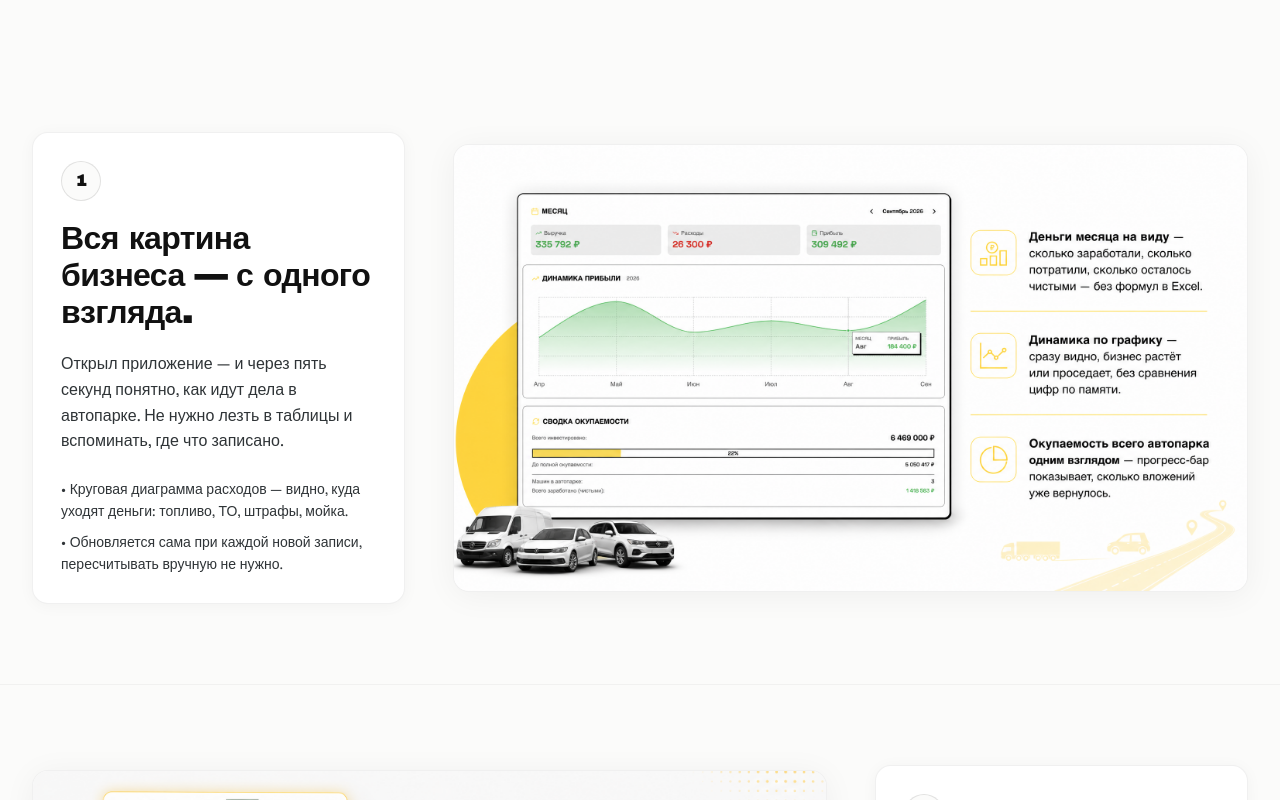
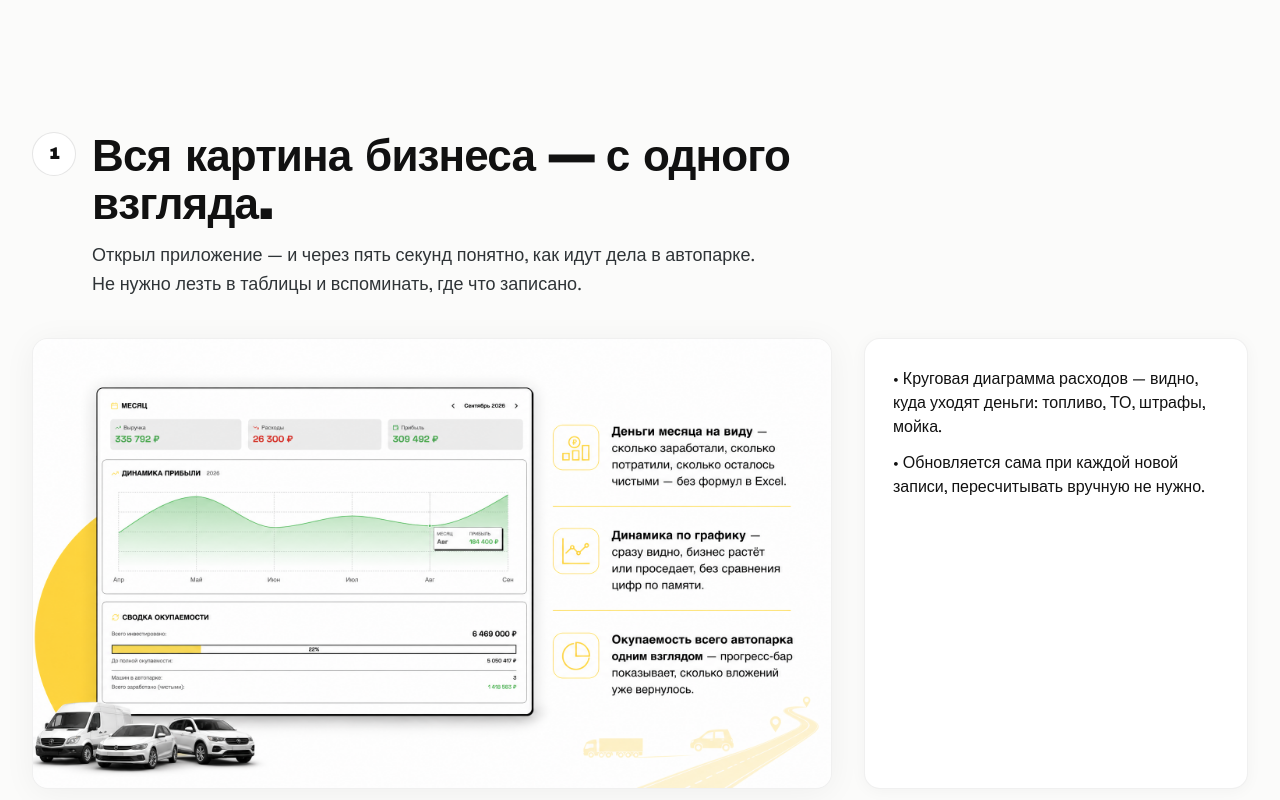
Before and after one commit to Vegass027/demo-car-rent, a React (Vite) app: page /landing in a window 1280 px wide. Shown: the part 660-1460 px from the top of the page. Built offline with nearby package versions, Linux system fonts and the light colour scheme; no server answers.

Commit message:
refactor: full-width title at top, large image 8/12 with side card 4/12 for bullets

```diff
--- a/src/components/landing/FeatureBlock.tsx
+++ b/src/components/landing/FeatureBlock.tsx
@@ -1,6 +1,5 @@
 import { motion } from 'framer-motion'
 import { type ReactNode } from 'react'
-import { cn } from '@/lib/utils'
 
 interface FeatureBlockProps {
   id: string
@@ -28,50 +27,44 @@ export function FeatureBlock({
   return (
     <section
       id={id}
-      className="mx-auto w-full max-w-7xl px-4 py-12 md:px-8 md:py-20 scroll-mt-20"
+      className="mx-auto w-full max-w-[1400px] px-4 py-12 md:px-8 md:py-20 scroll-mt-20"
     >
-      <div
-        className={cn(
-          'grid items-center gap-8 md:gap-12',
-          'grid-cols-1 md:grid-cols-12',
-          imagePosition === 'left' && 'md:[&>*:first-child]:order-2'
-        )}
-      >
-        {/* Текст — 4/12, в карточке */}
+      {/* Заголовок + описание — полная ширина сверху */}
+      <div className="grid grid-cols-1 md:grid-cols-12 gap-8 md:gap-10 mb-8 md:mb-10">
         <motion.div
-          initial={{ opacity: 0, y: 24 }}
+          initial={{ opacity: 0, y: 20 }}
           whileInView={{ opacity: 1, y: 0 }}
           viewport={{ once: true, amount: 0.3 }}
           transition={{ duration: 0.6, ease: EASE }}
-          className="md:col-span-4"
+          className="md:col-span-8 flex items-start gap-4"
         >
-          <div className="flex flex-col gap-5 rounded-2xl border border-black/[0.06] bg-white p-6 shadow-[0_2px_16px_rgba(0,0,0,0.04)] md:p-7">
-            <div className="flex items-center gap-3">
-              <span className="flex h-10 w-10 items-center justify-center rounded-full border border-black/10 bg-[#FBFBFA] font-head text-base font-semibold text-[#111]">
-                {number}
-              </span>
-            </div>
-            <h2 className="font-head text-2xl font-semibold leading-[1.15] tracking-[-0.02em] text-[#111] md:text-[28px] lg:text-[32px]">
+          <span className="flex h-11 w-11 shrink-0 items-center justify-center rounded-full border border-black/10 bg-white font-head text-base font-semibold text-[#111]">
+            {number}
+          </span>
+          <div className="flex flex-col gap-3">
+            <h2 className="font-head text-3xl font-semibold leading-[1.1] tracking-[-0.02em] text-[#111] md:text-4xl lg:text-[44px]">
               {title}
             </h2>
-            <p className="max-w-[58ch] text-[15px] leading-[1.6] text-[#2F3437] md:text-base">
+            <p className="max-w-[58ch] text-base leading-[1.6] text-[#2F3437] md:text-lg">
               {description}
             </p>
-            {footer && (
-              <div className="mt-1 flex flex-col gap-2 text-[14px] leading-[1.6] text-[#2F3437]">
-                {footer}
-              </div>
-            )}
           </div>
         </motion.div>
+      </div>
 
+      {/* Картинка (большая) + блок пунктов сбоку */}
+      <div
+        className={`grid grid-cols-1 md:grid-cols-12 gap-6 md:gap-8 items-stretch ${
+          imagePosition === 'left' ? 'md:[&>*:first-child]:order-2' : ''
+        }`}
+      >
         {/* Картинка — 8/12 */}
         <motion.div
           initial={{ opacity: 0, y: 32 }}
           whileInView={{ opacity: 1, y: 0 }}
           viewport={{ once: true, amount: 0.15 }}
-          transition={{ duration: 0.7, ease: EASE, delay: 0.08 }}
-          className="md:col-span-8 relative"
+          transition={{ duration: 0.7, ease: EASE }}
+          className="md:col-span-8"
         >
           <div className="relative overflow-hidden rounded-2xl border border-black/[0.06] bg-white shadow-[0_4px_32px_rgba(0,0,0,0.05),inset_0_1px_0_rgba(255,255,255,0.6)]">
             <img
@@ -81,12 +74,22 @@ export function FeatureBlock({
               className="block w-full h-auto"
             />
           </div>
-          {/* Подложка-свечение для премиум-эффекта */}
-          <div
-            aria-hidden
-            className="pointer-events-none absolute -inset-6 -z-10 rounded-[2rem] bg-gradient-to-br from-[#ffdb33]/0 via-[#ffdb33]/0 to-[#ffdb33]/[0.06]"
-          />
         </motion.div>
+
+        {/* Блок пунктов — 4/12, по вертикали по центру картинки */}
+        {footer && (
+          <motion.div
+            initial={{ opacity: 0, y: 24 }}
+            whileInView={{ opacity: 1, y: 0 }}
+            viewport={{ once: true, amount: 0.3 }}
+            transition={{ duration: 0.6, ease: EASE, delay: 0.1 }}
+            className="md:col-span-4 flex"
+          >
+            <div className="flex flex-col gap-3 rounded-2xl border border-black/[0.06] bg-white p-6 shadow-[0_2px_16px_rgba(0,0,0,0.04)] md:p-7 w-full">
+              {footer}
+            </div>
+          </motion.div>
+        )}
       </div>
     </section>
   )
```
